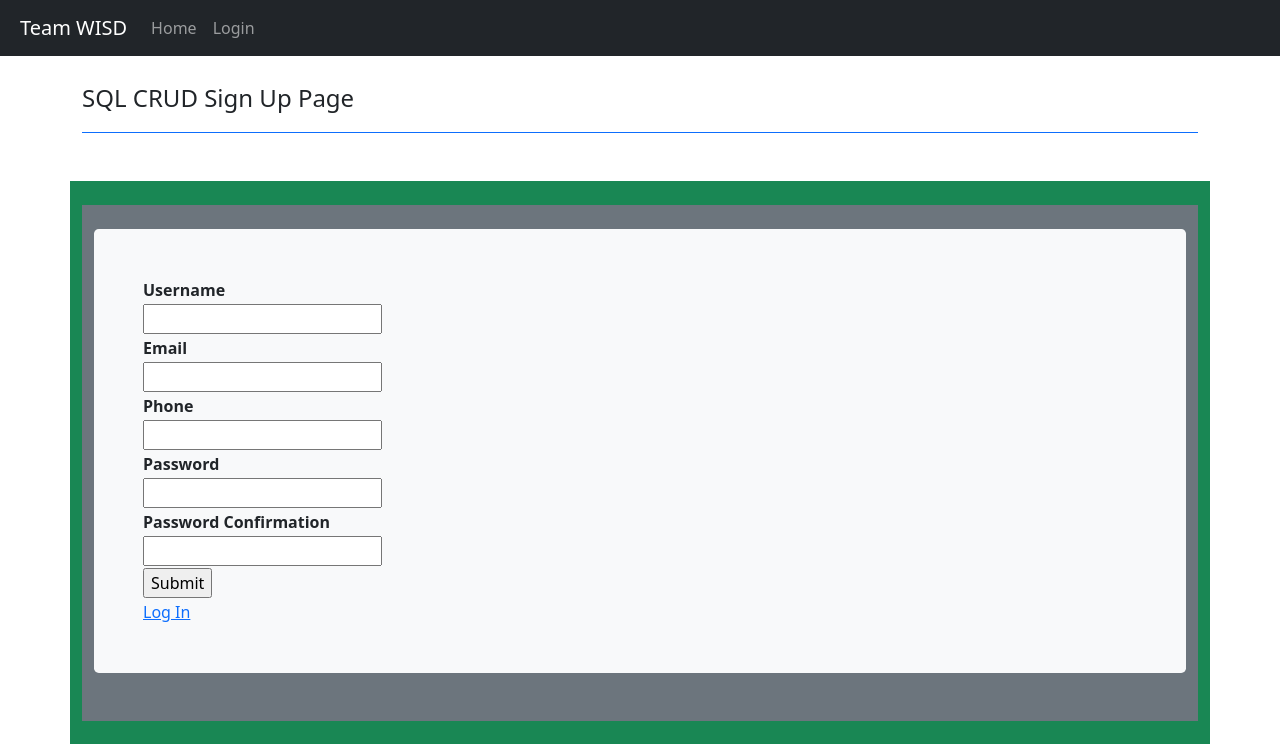
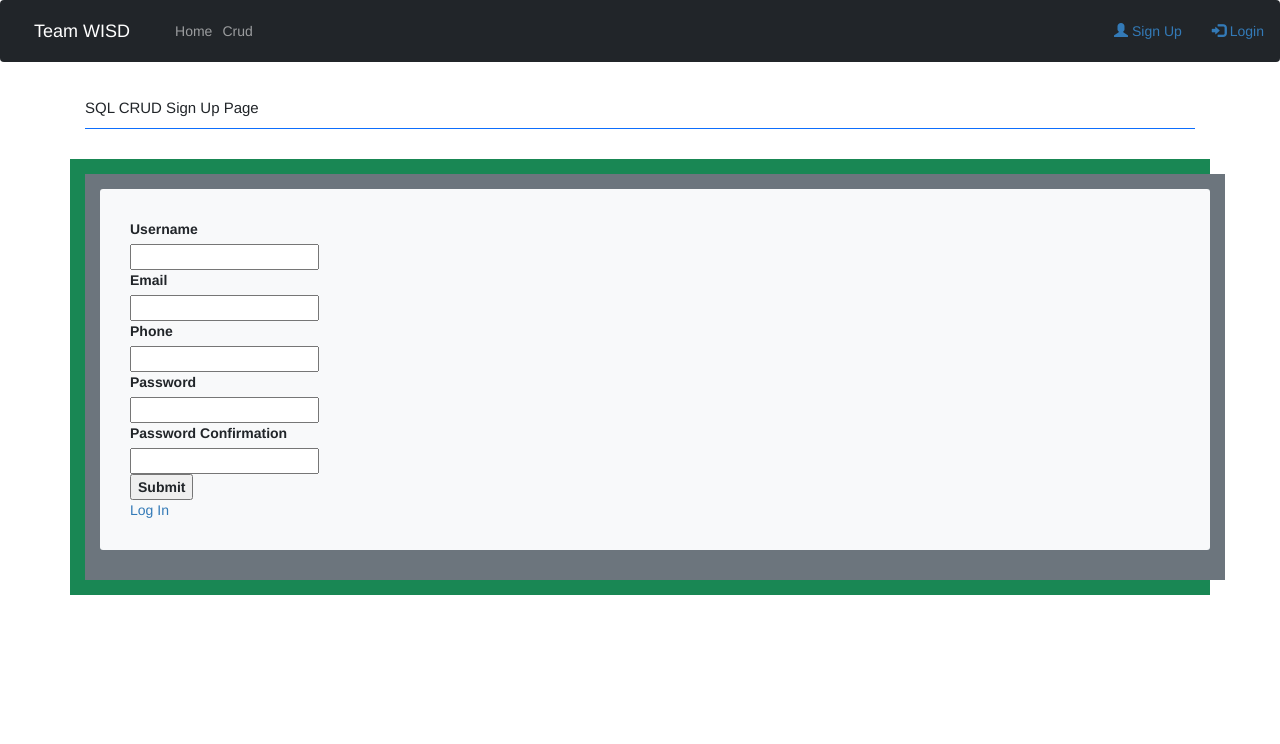
Before and after one commit to nighthawkcoders/lax, a Flask app: page /crud/authorize/ in a window 1280 px wide. Shown: the top 744 px of the page. Run offline with Flask 2, Linux system fonts and the light colour scheme; some libraries are stand-ins or nearby versions.

Commit message:
added sign up and login in to nav bar

```diff
--- a/templates/layouts/navbar.html
+++ b/templates/layouts/navbar.html
@@ -2,6 +2,11 @@
     <link href="https://cdn.jsdelivr.net/npm/bootstrap@5.0.0/dist/css/bootstrap.min.css" rel="stylesheet">
     <script src="https://cdn.jsdelivr.net/npm/@popperjs/core@2.9.2/dist/umd/popper.min.js" ></script>
     <script src="https://cdn.jsdelivr.net/npm/bootstrap@5.0.1/dist/js/bootstrap.min.js" integrity="sha384-Atwg2Pkwv9vp0ygtn1JAojH0nYbwNJLPhwyoVbhoPwBhjQPR5VtM2+xf0Uwh9KtT" crossorigin="anonymous"></script>
+    <meta charset="utf-8">
+    <meta name="viewport" content="width=device-width, initial-scale=1">
+    <link rel="stylesheet" href="https://maxcdn.bootstrapcdn.com/bootstrap/3.4.1/css/bootstrap.min.css">
+    <script src="https://ajax.googleapis.com/ajax/libs/jquery/3.6.0/jquery.min.js"></script>
+    <script src="https://maxcdn.bootstrapcdn.com/bootstrap/3.4.1/js/bootstrap.min.js"></script>
     <title>Team WISD</title>
 </head>
 
@@ -14,7 +19,11 @@
     <div class="collapse navbar-collapse" id="navbarNavAltMarkup">
         <ul class="navbar-nav">
             <li><a class="nav-link" href={{ url_for('index') }}>Home</a></li>
-            <li><a class="nav-link" href={{ url_for('crud.crud') }}>Login</a></li>
+            <li><a class="nav-link" href={{ url_for('crud.crud') }}>Crud</a></li>
+        </ul>
+        <ul class="nav navbar-nav navbar-right">
+            <li><a href={{ url_for('crud.crud_authorize') }}><span class="glyphicon glyphicon-user"></span> Sign Up</a></li>
+            <li><a href={{ url_for('crud.crud_login') }}><span class="glyphicon glyphicon-log-in"></span> Login</a></li>
         </ul>
     </div>
 </nav>
```
